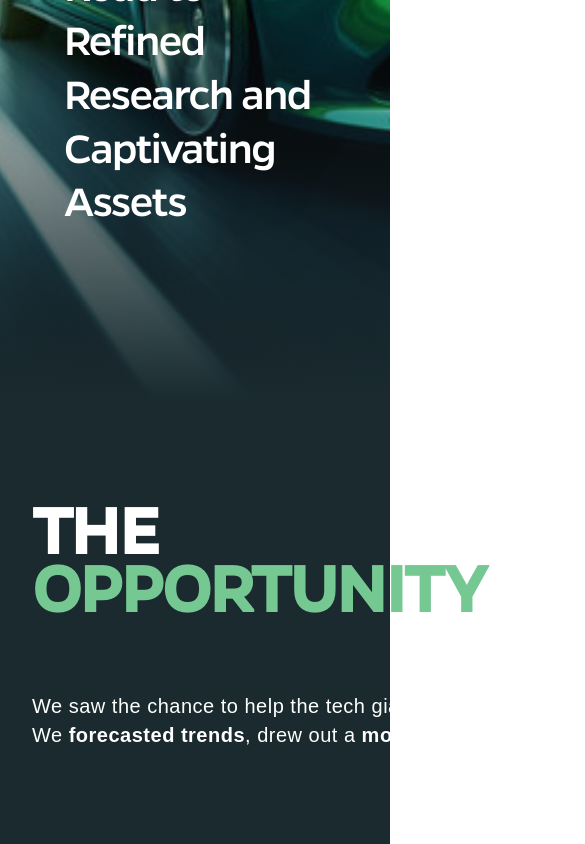
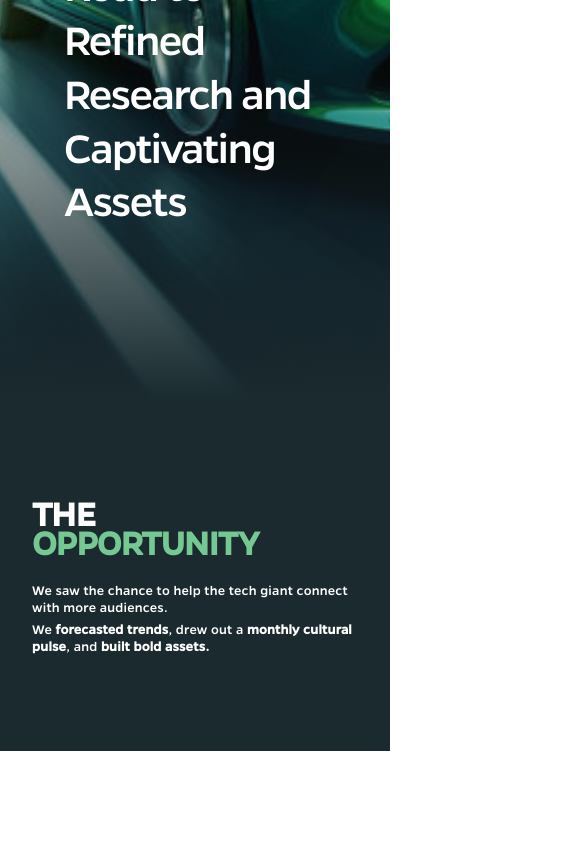
Before and after one commit to The-Agency-at-UF/new-biz-case-studies, a Next.js app in the folder frontend/: page /portfolio/caseStudies/Uber in a window 390 px wide. Shown: the part 441-1285 px from the top of the page, 585 px wide, since content can reach past the window. After the commit the page ends 1192 px from the top, so only its background shows below. Built offline with nearby package versions, Linux system fonts and the light colour scheme.

Commit message:
refactor(opportunity): improve layout with flexbox gap and responsive text wrapping

```diff
--- a/frontend/src/app/portfolio/caseStudies/Uber/components/opportunity.tsx
+++ b/frontend/src/app/portfolio/caseStudies/Uber/components/opportunity.tsx
@@ -10,20 +10,20 @@ const gentonaMedium = localFont({
 export default function OpportunitySection() {
   return (
     <section className="py-24">
-      <div className="max-w-none lg:pl-10">
-        <h2 className={`${gentonaMedium.className} text-7xl lg:text-[10rem] font-black uppercase leading-[0.8] tracking-normal mb-20`}>
+      <div className="max-w-none lg:pl-10 flex flex-col gap-6 lg:gap-18">
+        <h2 className={`${gentonaMedium.className} text-4xl lg:text-[8rem] font-black uppercase leading-[0.8] tracking-normal`}>
           <span className="block text-white">The</span>
           <span className="block text-[#76c893]">Opportunity</span>
         </h2>
 
-        {/* 'max-w-none' ensures the container doesn't restrict the width.
-            'whitespace-nowrap' forces the text to stay on one single line.
+        {/* Flex gap provides better spacing control.
+            'lg:whitespace-nowrap' keeps text on one line on large screens only, allowing natural wrapping on mobile.
         */}
         <div className="space-y-1 max-w-none">
-          <p className="text-xl lg:text-4xl font-light text-white leading-tight tracking-wide whitespace-nowrap">
+          <p className={`${gentonaMedium.className} text-sm lg:text-4xl font-light text-white leading-tight tracking-wide lg:whitespace-nowrap`}>
             We saw the chance to help the tech giant connect with more audiences.
           </p>
-          <p className="text-xl lg:text-4xl font-light text-white leading-tight tracking-wide whitespace-nowrap">
+          <p className={`${gentonaMedium.className} text-sm lg:text-4xl font-light text-white leading-tight tracking-wide lg:whitespace-nowrap`}>
             We <span className="font-bold">forecasted trends</span>, drew out a <span className="font-bold">monthly cultural pulse</span>, and <span className="font-bold">built bold assets.</span>
           </p>
         </div>
```
